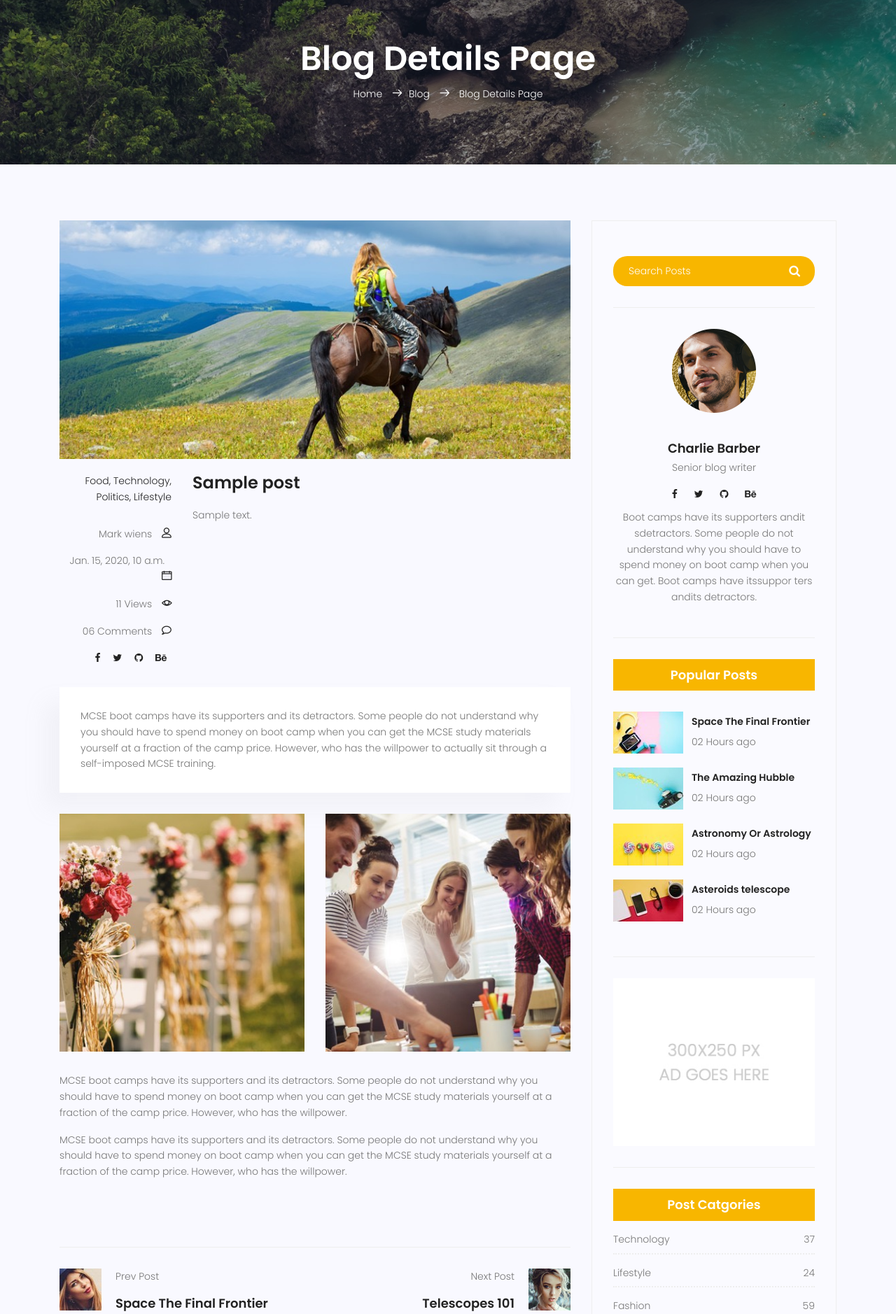
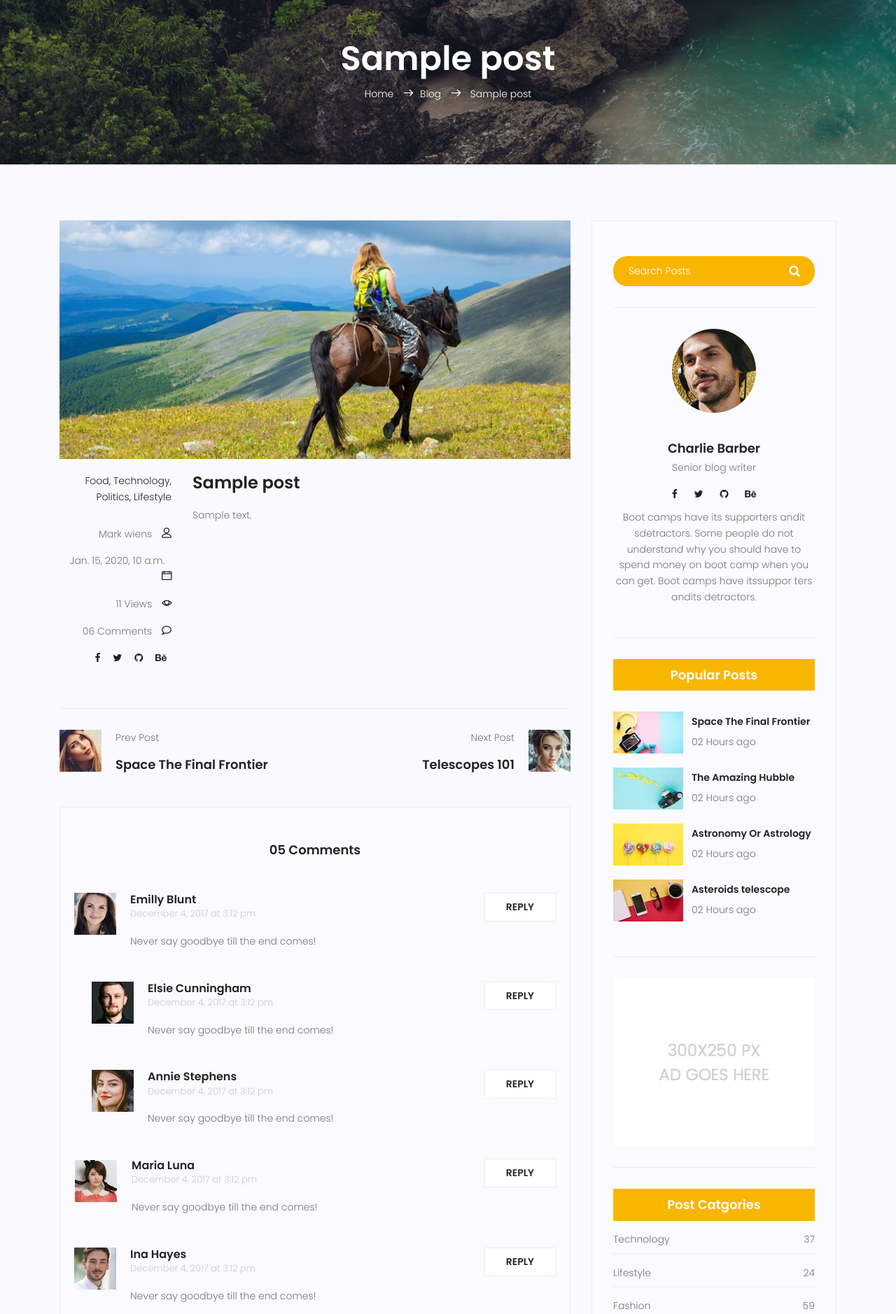
Before and after one commit to majeedkarimi/siteino, a Django app: page /blog/single/1 in a window 1280 px wide. Shown: the part 105-1983 px from the top of the page at 70% size. Run offline with Django 3.2, Linux system fonts and the light colour scheme; tables that the repository leaves empty hold one stand-in row (values such as "Sample post"); some libraries are stand-ins or nearby versions.

Commit message:
remove p
remove tag p

```diff
--- a/templates/blog/blog-single.html
+++ b/templates/blog/blog-single.html
@@ -9,9 +9,9 @@
 					<div class="row d-flex align-items-center justify-content-center">
 						<div class="about-content col-lg-12">
 							<h1 class="text-white">
-								Blog Details Page
+								{{posts.title}}
 							</h1>
-							<p class="text-white link-nav"><a href="index.html">Home </a>  <span class="lnr lnr-arrow-right"></span><a href="blog-home.html">Blog </a> <span class="lnr lnr-arrow-right"></span> <a href="blog-single.html"> Blog Details Page</a></p>
+							<p class="text-white link-nav"><a href="{% url 'website:index' %}">Home </a>  <span class="lnr lnr-arrow-right"></span><a href="{% url 'blog:index' %}">Blog </a> <span class="lnr lnr-arrow-right"></span> {{posts.title}}</p>
 						</div>
 					</div>
 				</div>
@@ -55,27 +55,6 @@
 										{{posts.content}}
 									</p>
 
-								</div>
-								<div class="col-lg-12">
-									<div class="quotes">
-										MCSE boot camps have its supporters and its detractors. Some people do not understand why you should have to spend money on boot camp when you can get the MCSE study materials yourself at a fraction of the camp price. However, who has the willpower to actually sit through a self-imposed MCSE training.
-									</div>
-									<div class="row mt-30 mb-30">
-										<div class="col-6">
-											<img class="img-fluid" src="{% static "img/blog/post-img1.jpg" %}"alt="">
-										</div>
-										<div class="col-6">
-											<img class="img-fluid" src="{% static "img/blog/post-img2.jpg" %}"alt="">
-										</div>
-										<div class="col-lg-12 mt-30">
-											<p>
-												MCSE boot camps have its supporters and its detractors. Some people do not understand why you should have to spend money on boot camp when you can get the MCSE study materials yourself at a fraction of the camp price. However, who has the willpower.
-											</p>
-											<p>
-												MCSE boot camps have its supporters and its detractors. Some people do not understand why you should have to spend money on boot camp when you can get the MCSE study materials yourself at a fraction of the camp price. However, who has the willpower.
-											</p>
-										</div>
-									</div>
 								</div>
 							</div>
 							<div class="navigation-area">
```
